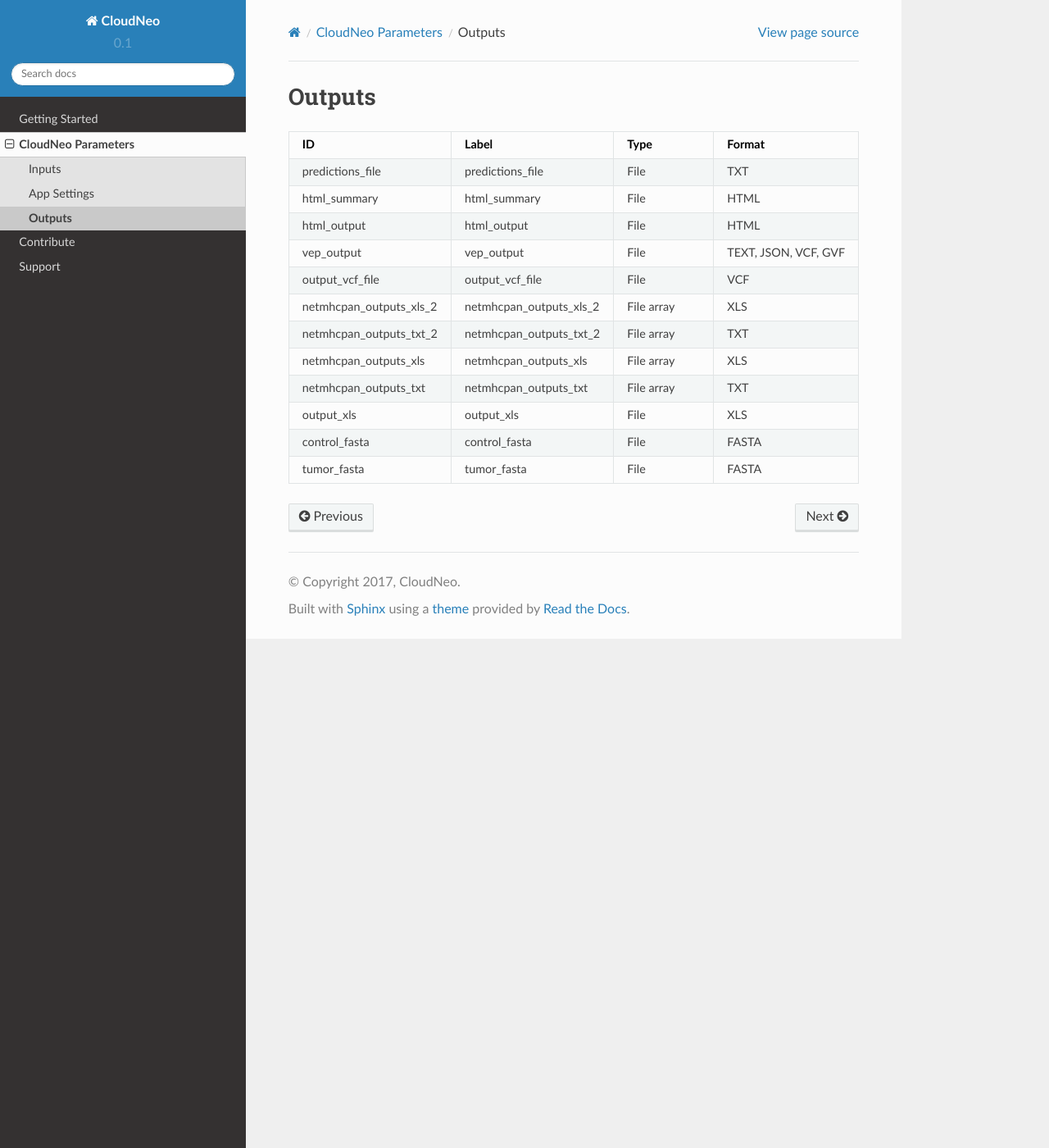
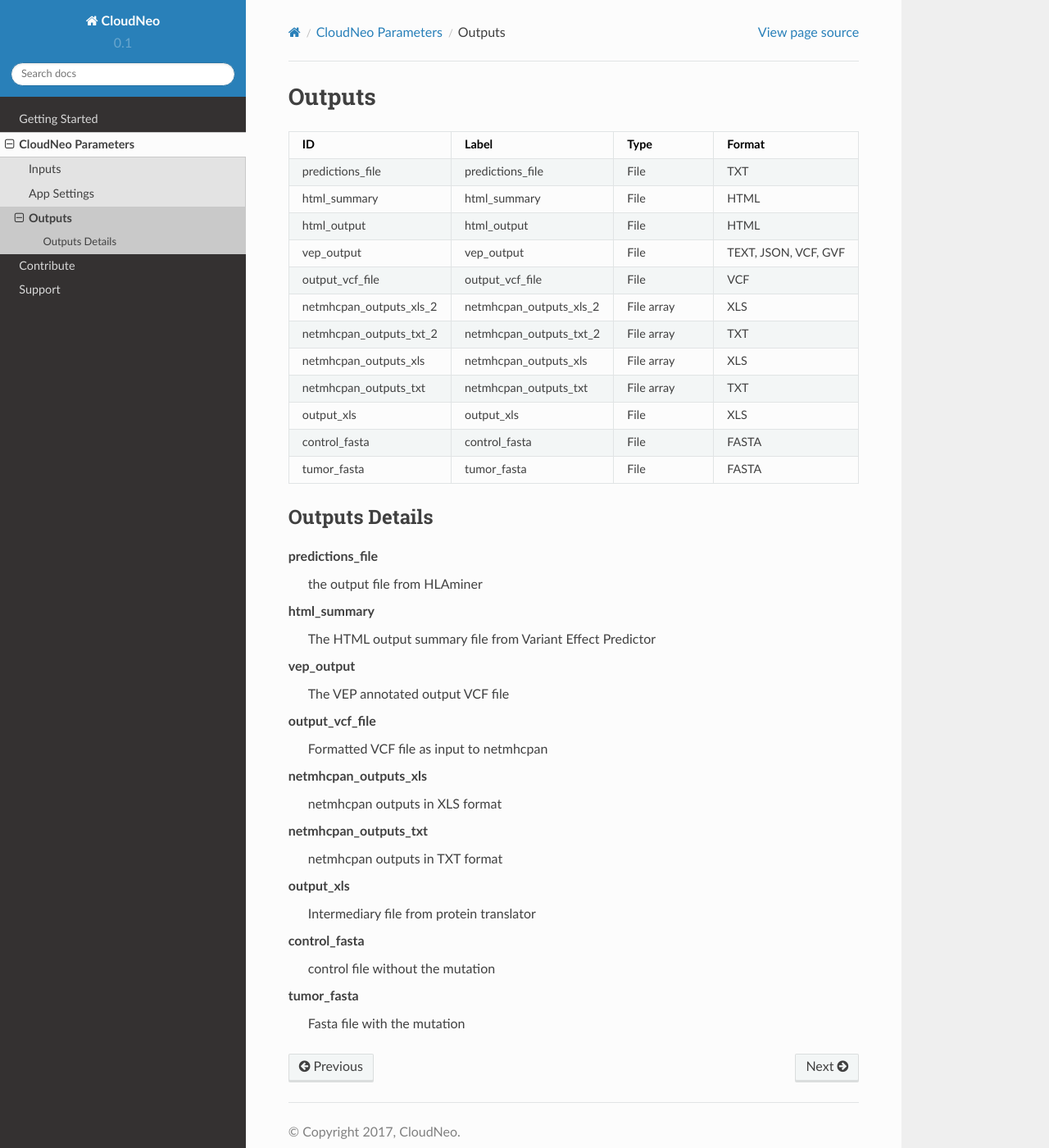
Before and after one commit to TheJacksonLaboratory/CloudNeo, a Sphinx documentation site: the page built from docs/cloudneo/outputs.rst, in a window 1280 px wide and 1400 px high. Shown: the whole window at 82% size. Built offline with Sphinx 7.4.7 and the Read the Docs theme 2.0.0, drawn with Linux system fonts in a browser that asks for light colours.

Commit message:
update to 1.0

```diff
--- a/docs/cloudneo/outputs.rst
+++ b/docs/cloudneo/outputs.rst
@@ -20,3 +20,32 @@ Outputs
    output_xls,output_xls,File,XLS
    control_fasta,control_fasta,File,FASTA
    tumor_fasta,tumor_fasta,File,FASTA
+
+Outputs Details
+----------------
+**predictions_file**
+  the output file from HLAminer
+
+**html_summary**
+  The HTML output summary file from Variant Effect Predictor
+
+**vep_output**
+  The VEP annotated output VCF file
+
+**output_vcf_file**
+  Formatted VCF file as input to netmhcpan
+
+**netmhcpan_outputs_xls**
+  netmhcpan outputs in XLS format
+
+**netmhcpan_outputs_txt**
+  netmhcpan outputs in TXT format
+
+**output_xls**
+  Intermediary file from protein translator
+
+**control_fasta**
+  control file without the mutation
+
+**tumor_fasta**
+  Fasta file with the mutation
```
